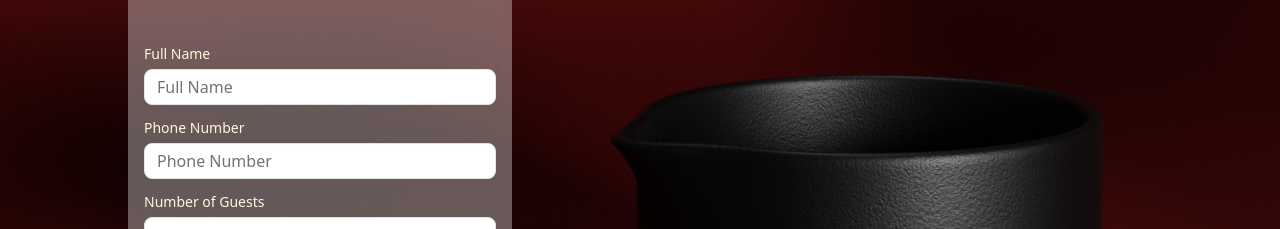
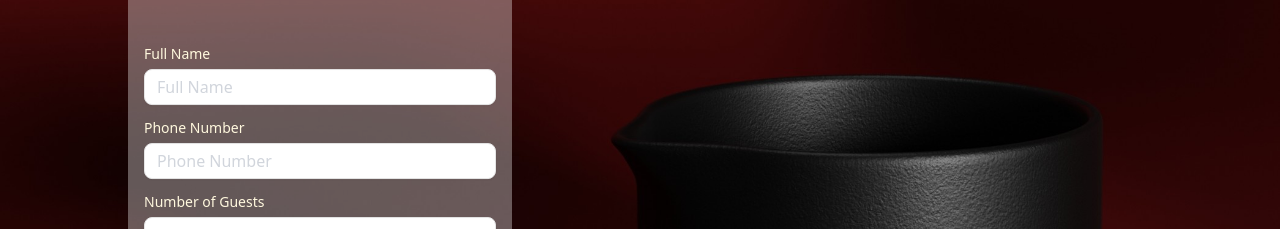
Before and after one commit to sundate-matcha/sundate-reservation-web, a React (Vite) app: page / in a window 1280 px wide. Shown: the part 249-478 px from the top of the page. Built offline with nearby package versions, Linux system fonts and the light colour scheme.

Commit message:
done resservation web

```diff
--- a/src/components/ui/input.tsx
+++ b/src/components/ui/input.tsx
@@ -8,7 +8,7 @@
       type={type}
       data-slot="input"
       className={cn(
-        "file:text-foreground placeholder:text-muted-foreground selection:bg-primary selection:text-primary-foreground dark:bg-input/30 border-input flex h-9 w-full min-w-0 rounded-md border bg-white px-3 py-1 text-base shadow-xs transition-[color,box-shadow] outline-none file:inline-flex file:h-7 file:border-0 file:bg-transparent file:text-sm file:font-medium disabled:pointer-events-none disabled:cursor-not-allowed disabled:opacity-50 md:text-sm",
+        "file:text-foreground placeholder:text-gray-300 selection:bg-primary selection:text-primary-foreground dark:bg-input/30 border-input flex h-9 w-full min-w-0 rounded-md border bg-white px-3 py-1 text-base shadow-xs transition-[color,box-shadow] outline-none file:inline-flex file:h-7 file:border-0 file:bg-transparent file:text-sm file:font-medium disabled:pointer-events-none disabled:cursor-not-allowed disabled:opacity-50 md:text-sm",
         "focus-visible:border-ring focus-visible:ring-ring/50 focus-visible:ring-[3px]",
         "aria-invalid:ring-destructive/20 dark:aria-invalid:ring-destructive/40 aria-invalid:border-destructive",
         className
--- a/src/pages/reservations/ReservationForm.tsx
+++ b/src/pages/reservations/ReservationForm.tsx
@@ -76,7 +76,6 @@
   //     setModalOpen(true);
   //   },
   // });
-
 
   const mutation = useMutation({
     mutationFn: async (newReservation: ReservationData) => {
@@ -276,6 +275,7 @@
             <Select
               value={form.tableType}
               onValueChange={(val) => handleChange("tableType", val)}
+
             >
               <SelectTrigger>
                 <SelectValue placeholder="Chọn loại bàn" />
--- a/src/pages/reservations/ReservationResultModal.tsx
+++ b/src/pages/reservations/ReservationResultModal.tsx
@@ -21,7 +21,7 @@
 }: Props) {
   return (
     <Dialog open={open} onOpenChange={onClose}>
-      <DialogContent className="sm:max-w-md">
+      <DialogContent className="sm:max-w-md" showCloseButton={false}>
         <DialogHeader>
           <DialogTitle>
             {success ? "Reservation Confirmed" : "Reservation Failed"}
```
